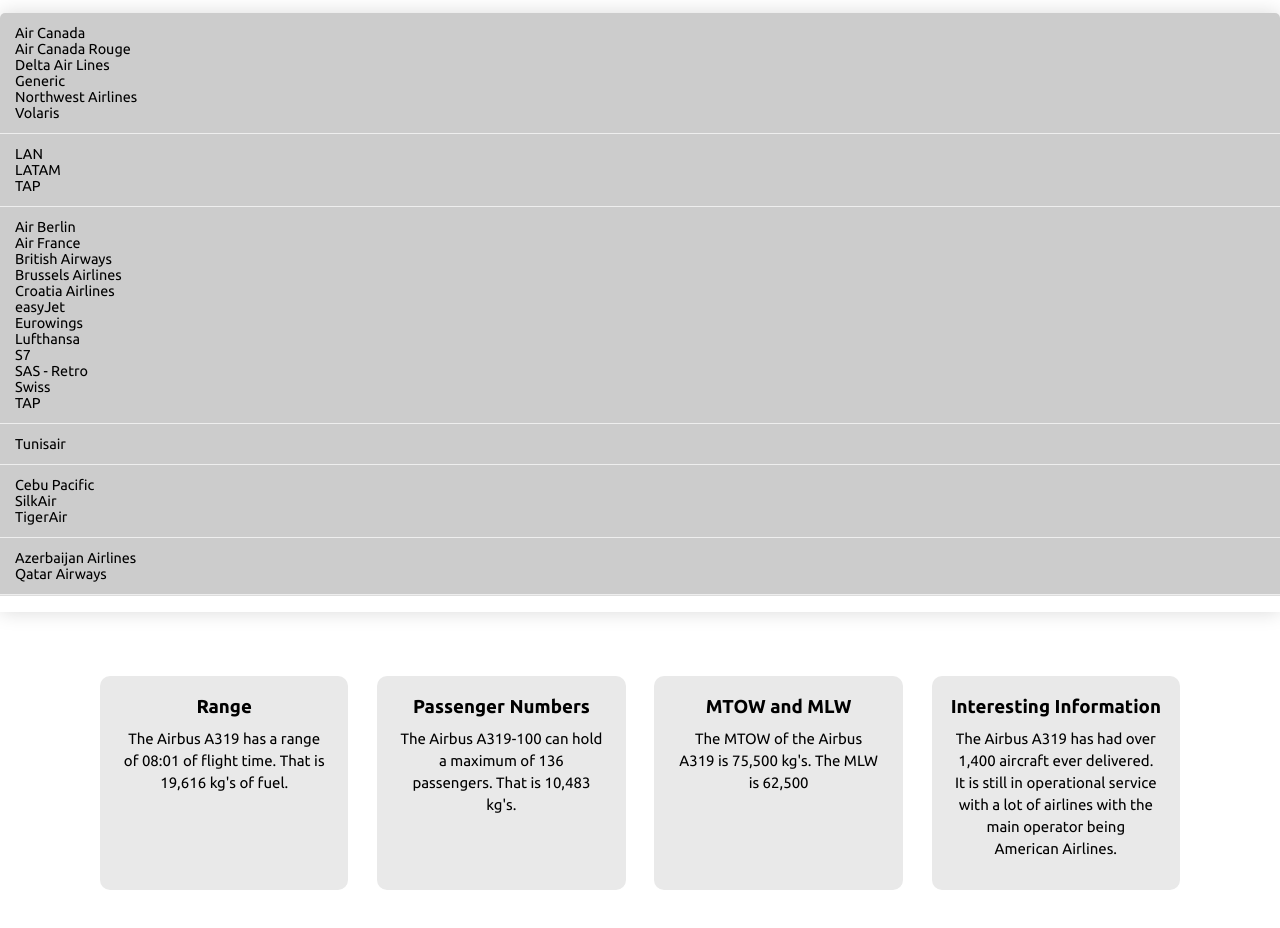
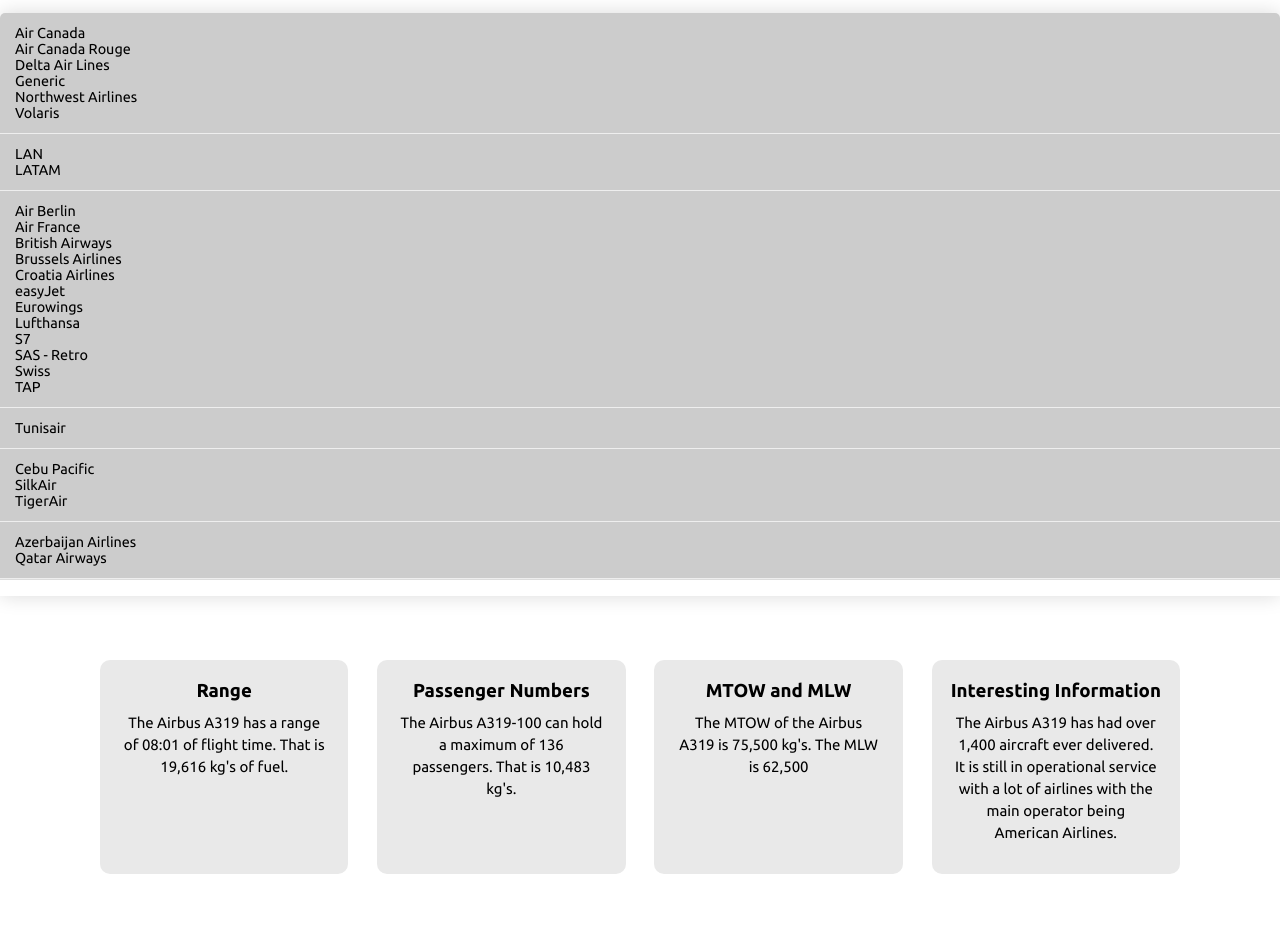
Before and after one commit to AverageGamerIFC/Infinite-Flight-Bag-Website, a plain HTML site: page a319performance.html in a window 1280 px wide. Shown: the part 7120-8048 px from the top of the page. Drawn offline with Linux system fonts and the light colour scheme.

Commit message:
Removed TAP from the South American Livery List
Title says it all

```diff
--- a/a319performance.html
+++ b/a319performance.html
@@ -347,7 +347,7 @@
                 <tbody>
                     <tr>
                         <td>Air Canada <br> Air Canada Rouge <br> Delta Air Lines <br> Generic <br> Northwest Airlines <br> Volaris </BR></td>
-                        <td>LAN <br> LATAM <br> TAP</td>
+                        <td>LAN <br> LATAM </td>
                         <td>Air Berlin <br> Air France <br> British Airways <br> Brussels Airlines <br> Croatia Airlines <br> easyJet <br> Eurowings <br> Lufthansa <br> S7 <br> SAS - Retro <br> Swiss <br> TAP</td>
                         <td>Tunisair</td>
                         <td>Cebu Pacific <br> SilkAir <br> TigerAir</td>
```
